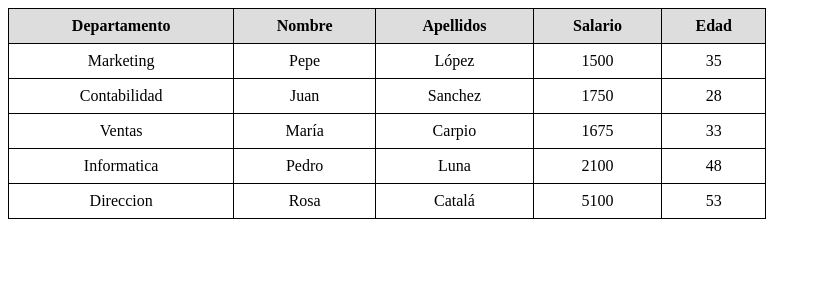
After one commit to Rafa-nc1724/EntornoServidor, a PHP site: page /Prueba.php in a window 1280 px wide. The commit adds this page. Shown: the top 300 px of the page, without its empty margins (0-821 px from the left). Run offline with PHP 8.4, Linux system fonts and the light colour scheme.

Commit message:
exercise table_2 complet

```diff
--- /dev/null
+++ b/relacionDeEjercicios/Prueba.php
@@ -0,0 +1,74 @@
+<?php
+$matriz = array(
+    "Marketing" => array(
+        "Nombre" => "Pepe",
+        "Apellidos" => "López",
+        "Salario" => 1500,
+        "Edad" => 35
+    ),
+    "Contabilidad" => array(
+        "Nombre" => "Juan",
+        "Apellidos" => "Sanchez",
+        "Salario" => 1750,
+        "Edad" => 28
+    ),
+    "Ventas" => array(
+        "Nombre" => "María",
+        "Apellidos" => "Carpio",
+        "Salario" => 1675,
+        "Edad" => 33
+    ),
+    "Informatica" => array(
+        "Nombre" => "Pedro",
+        "Apellidos" => "Luna",
+        "Salario" => 2100,
+        "Edad" => 48
+    ),
+    "Direccion" => array(
+        "Nombre" => "Rosa",
+        "Apellidos" => "Catalá",
+        "Salario" => 5100,
+        "Edad" => 53
+    )
+);
+?>
+
+<!DOCTYPE html>
+<html lang="es">
+<head>
+    <meta charset="UTF-8">
+    <title>Tabla desde matriz</title>
+    <style>
+        table { border-collapse: collapse; width: 60%; }
+        th, td { border: 1px solid black; padding: 8px; text-align: center; }
+        th { background-color: #ddd; }
+    </style>
+</head>
+<body>
+
+<table>
+    <thead>
+        <tr>
+            <th>Departamento</th>
+            <?php
+            // Usamos la primera fila de la matriz para sacar los nombres de columnas
+            foreach (array_keys(reset($matriz)) as $columna) {
+                echo "<th>$columna</th>";
+            }
+            ?>
+        </tr>
+    </thead>
+    <tbody>
+        <?php foreach ($matriz as $departamento => $datos) { ?>
+            <tr>
+                <td><?php echo $departamento; ?></td>
+                <?php foreach ($datos as $valor) { ?>
+                    <td><?php echo $valor; ?></td>
+                <?php } ?>
+            </tr>
+        <?php } ?>
+    </tbody>
+</table>
+
+</body>
+</html>
```
Also changed, not shown: relacionDeEjercicios/ejercicio_tabla_2.php (+22 -4 lines).
